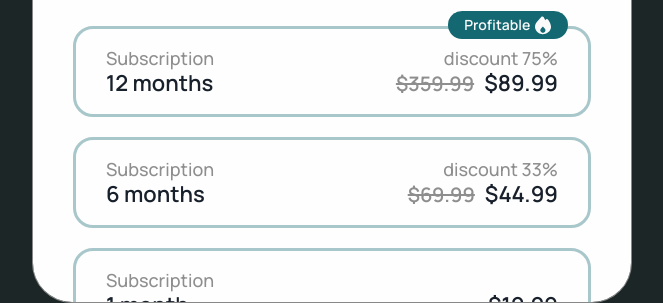
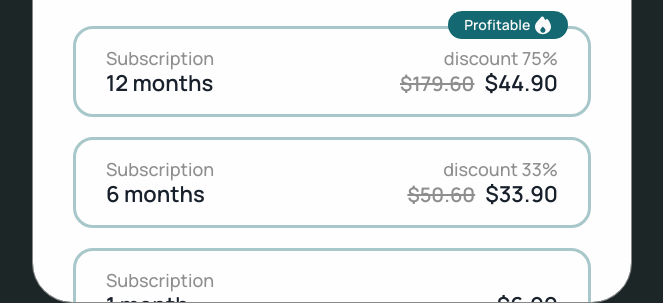
Before and after one commit to D-Danilov1/stripe, a Next.js app: page / in a window 1280 px wide. Shown: the part 497-800 px from the top of the page, without its empty margins (308-971 px from the left). Built offline with nearby package versions, Linux system fonts and the light colour scheme.

Commit message:
Revert "fix prices"
This reverts commit f7de1903c8450654e31dbb31873d5bba5357ae8a.

```diff
--- a/lang/en.json
+++ b/lang/en.json
@@ -18,11 +18,11 @@
 	"Go to the payment": "Go to the payment",
 	"Thanks for the payment!": "Thanks for the payment!",
 	"Subscribe": "Subscribe",
-	"$359.99": "$359.99",
-	"$89.99": "$89.99",
-	"$69.99": "$69.99",
-	"$44.99": "$44.99",
-	"$19.99": "$19.99",
+	"$360": "$179.60",
+	"$44.90": "$44.90",
+	"$49": "$50.60",
+	"$33.90": "$33.90",
+	"$6.90": "$6.90",
 	"We are on Google Play": "We are on Google Play",
 	"We are on App Store": "We are on App Store",
 	"or": "or",
--- a/lang/ru.json
+++ b/lang/ru.json
@@ -18,11 +18,11 @@
 	"Go to the payment": "Перейти к оплате",
 	"Thanks for the payment!": "Спасибо за оплату!",
 	"Subscribe": "Подписаться",
-	"$359.99": "33.960₽",
-	"$89.99": "8490₽",
-	"$69.99": "6.390₽",
-	"$44.99": "4290₽",
-	"$19.99": "1890₽",
+	"$360": "15.960р",
+	"$44.90": "3990р",
+	"$49": "4.599р",
+	"$33.90": "2.990р",
+	"$6.90": "599р",
 	"We are on Google Play": "Мы в Google Play",
 	"We are on App Store": "Мы в App Store",
 	"or": "или",
--- a/src/home/Home.tsx
+++ b/src/home/Home.tsx
@@ -7,12 +7,12 @@ import { useRouter } from "next/router"
 import Cookies from "js-cookie"
 import Arrow from "../assets/Arrow.svg"
 
-const price12R = "8490"
-const price3R = "4290"
-const priceR = "1890"
-const price12 = "89.99"
-const price3 = "44.99"
-const price = "19.99"
+const price12R = "3990"
+const price3R = "2990"
+const priceR = "599"
+const price12 = "44.90"
+const price3 = "33.90"
+const price = "6.99"
 
 const Home = () => {
 	const { locale, push } = useRouter()
@@ -131,8 +131,8 @@ const Home = () => {
 								<div>
 									<p className={styles.box__title}>{t("discount 75%")}</p>
 									<p className={styles.box__subtitle}>
-										<span>{t("$359.99")}</span>
-										{t("$89.99")}
+										<span>{t("$360")}</span>
+										{t("$44.90")}
 									</p>
 								</div>
 							</div>
@@ -147,8 +147,8 @@ const Home = () => {
 								<div>
 									<p className={styles.box__title}>{t("discount 33%")}</p>
 									<p className={styles.box__subtitle}>
-										<span>{t("$69.99")}</span>
-										{t("$44.99")}
+										<span>{t("$49")}</span>
+										{t("$33.90")}
 									</p>
 								</div>
 							</div>
@@ -161,7 +161,7 @@ const Home = () => {
 									<p className={styles.box__subtitle}>{t("1 month")}</p>
 								</div>
 								<div>
-									<p className={styles.box__subtitle}>{t("$19.99")}</p>
+									<p className={styles.box__subtitle}>{t("$6.90")}</p>
 								</div>
 							</div>
 						</div>
--- a/src/stripe/pages/Home/useHome.ts
+++ b/src/stripe/pages/Home/useHome.ts
@@ -68,7 +68,8 @@ const useHome = () => {
 		}
 
 		if (Number(months) === 3) {
-			responsePrice.interval_count = 3
+			// todo change 3 months to 6
+			responsePrice.interval_count = 6
 		} else if (Number(months) === 12) {
 			responsePrice.interval = "year"
 		}
--- a/src/stripe/pages/Success/Success.tsx
+++ b/src/stripe/pages/Success/Success.tsx
@@ -38,6 +38,7 @@ const Success = () => {
 				!subscriptionId
 			) {
 				return console.log("invalid keys")
+			} else {
 			}
 			try {
 				const { paymentIntent } = await stripe.retrievePaymentIntent(
```
Also changed, not shown: src/stripe/pages/Subscribe/Subscribe.tsx (+27 -26 lines).
